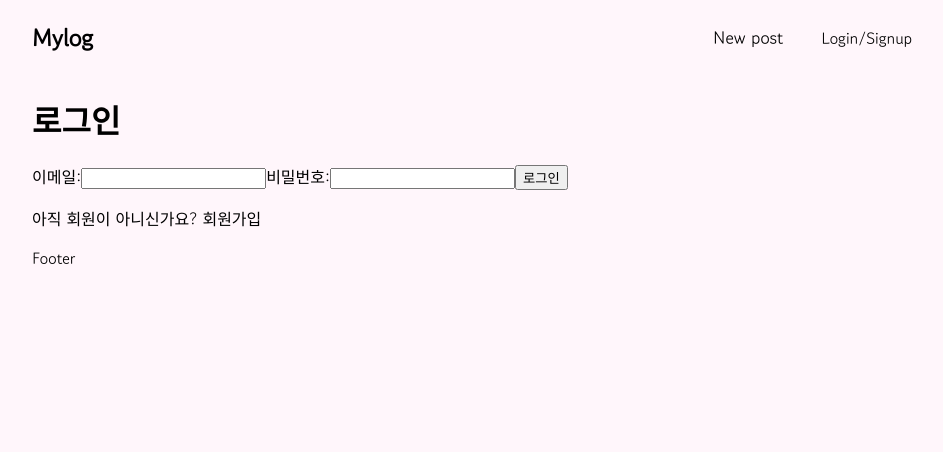
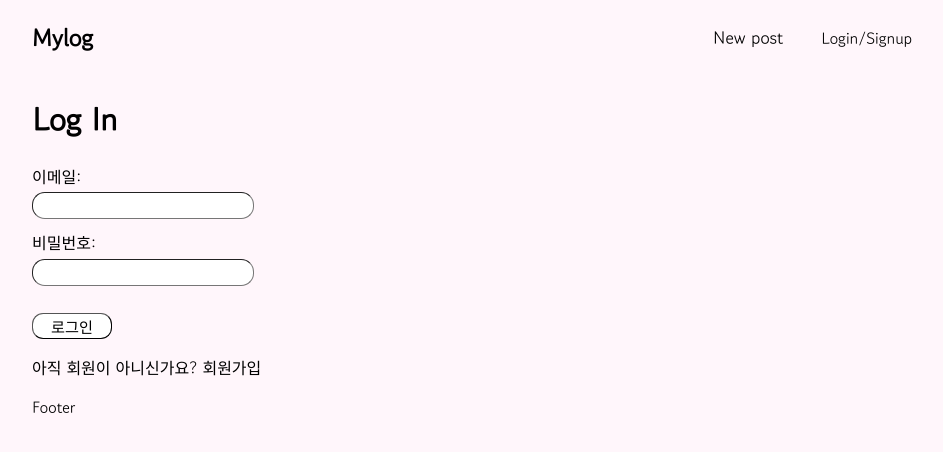
Before and after one commit to siawase17/Blog, a React (Create React App) app: page /login in a window 1280 px wide. Shown: the top 452 px of the page, without its empty margins (168-1111 px from the left). Built offline with nearby package versions, Linux system fonts and the light colour scheme.

Commit message:
login css

```diff
--- a/src/index.css
+++ b/src/index.css
@@ -12,7 +12,6 @@ body {
   align-items: center;
   background-color: #fff6fb;
   font-family: 'Gowun Dodum', sans-serif;
-  caret-color: transparent;
 }
 
 a {
@@ -49,3 +48,31 @@ a:hover, a:active {
 .nav .newPost:hover {
   color : #fbcff8;
 }
+
+/* 로그인 */
+.login .form {
+  display: flex;
+  flex-direction: column;
+}
+
+.form .email, .password {
+  padding: 0.3rem 2rem 0.3rem 0.7rem;
+  margin-top: 0.3rem;
+  margin-bottom: 0.7rem;
+  border-width: 0.07rem;
+  border-radius: 0.8rem;
+}
+
+.form .submit {
+  width: 5rem;
+  margin-top: 1rem;
+  font-family: 'Gowun Dodum', sans-serif;
+  font-size: 0.95rem;
+  background-color: white;
+  border-radius: 0.7rem;
+  border-width: 0.08rem;
+}
+
+.form .submit:hover {
+  color: #fbcff8;
+}
--- a/src/pages/login.jsx
+++ b/src/pages/login.jsx
@@ -31,18 +31,20 @@ function Login({ users, setIsLoggedIn, setCurrentUser }) {
     };
 
     return (
-        <div>
-            <h1>로그인</h1>
-            <form onSubmit={handleSubmit}>
+        <div className='login'>
+            <h1>Log In</h1>
+            <form className='form' onSubmit={handleSubmit}>
                 <label>
                     이메일:
-                    <input type="email" value={email} onChange={handleEmailChange} />
+                    <br />
+                    <input className='email' type="email" value={email} onChange={handleEmailChange} />
                 </label>
                 <label>
                     비밀번호:
-                    <input type="password" value={password} onChange={handlePasswordChange} />
+                    <br />
+                    <input className='password' type="password" value={password} onChange={handlePasswordChange} />
                 </label>
-                <button type="submit">로그인</button>
+                <button className='submit' type="submit">로그인</button>
             </form>
             <p>
                 아직 회원이 아니신가요? <Link to="/signup">회원가입</Link>
```
